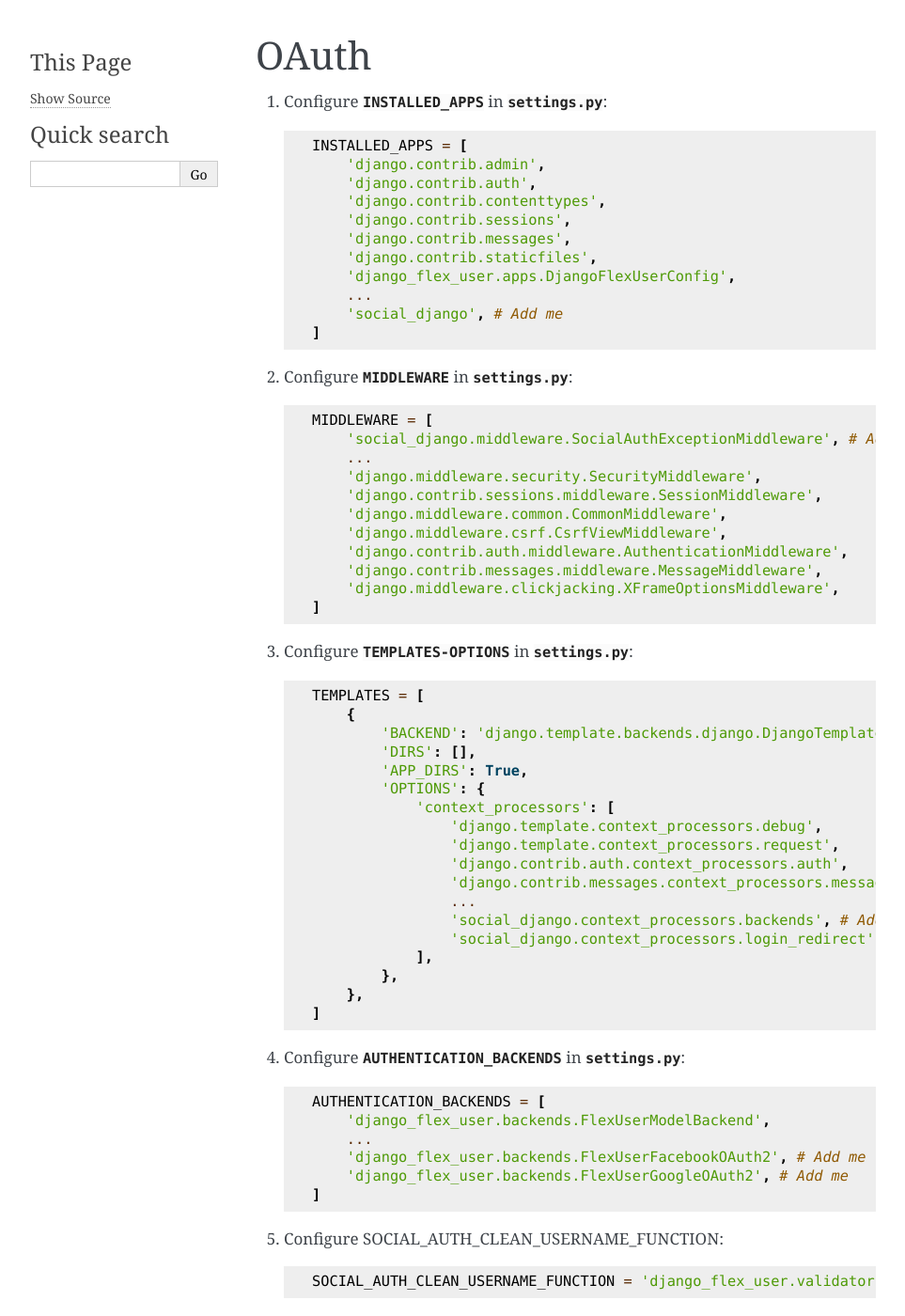
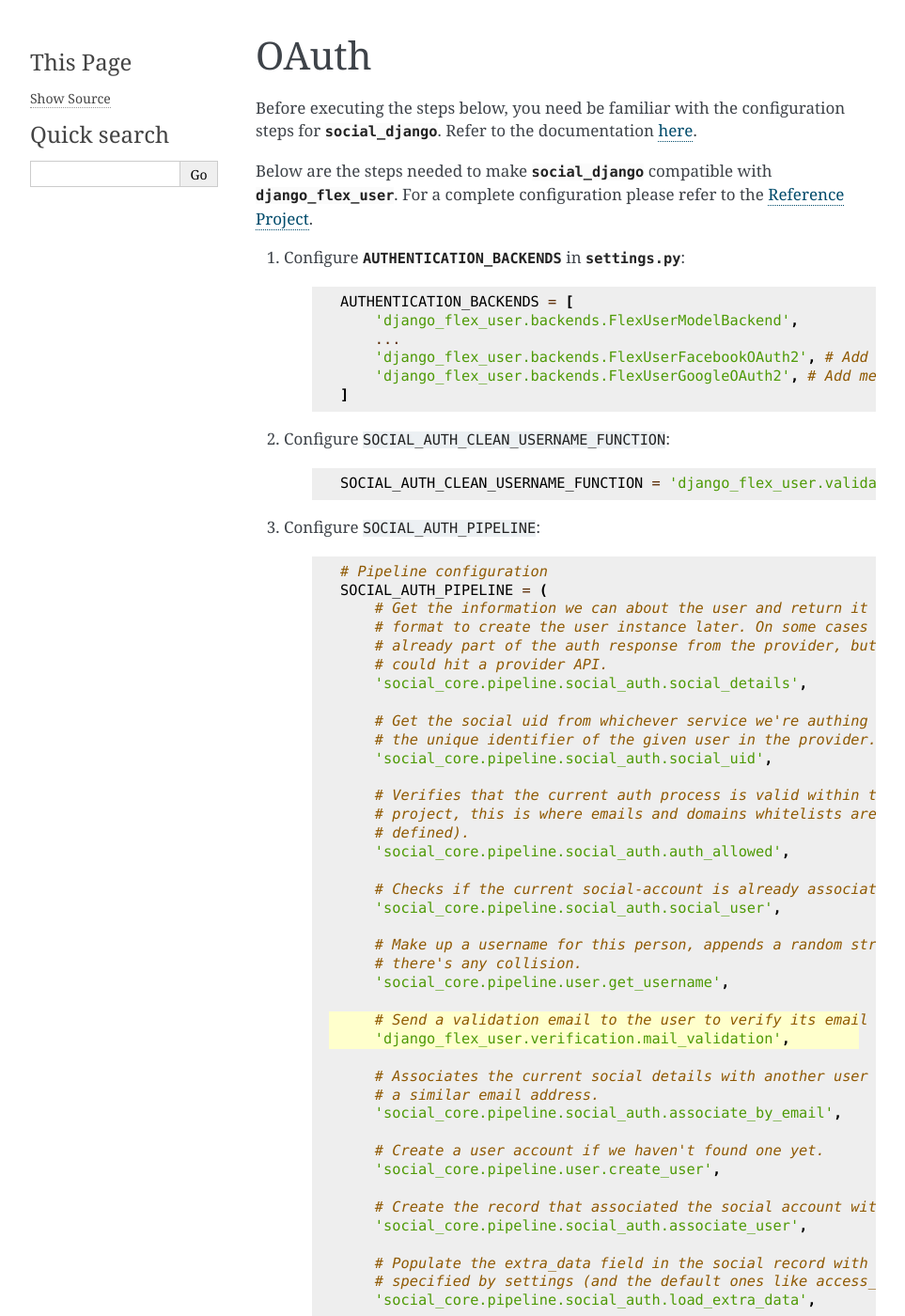
Before and after one commit to ebenh/django-flex-user, a Sphinx documentation site: the page built from docs/source/oauth.rst, in a window 1280 px wide and 1400 px high. Shown: the whole window at 94% size, without its empty margins (148-1111 px from the left). Built offline with Sphinx 7.4.7, drawn with Linux system fonts in a browser that asks for light colours; some of the changed text lies outside the part shown.

Commit message:
Updating documentation

```diff
--- a/docs/source/oauth.rst
+++ b/docs/source/oauth.rst
@@ -1,156 +1,83 @@
 OAuth
 =====
 
-#. Configure :setting:`INSTALLED_APPS` in :mod:`settings.py`::
+Before executing the steps below, you need be familiar with the configuration steps for :mod:`social_django`. Refer to
+the documentation `here <https://python-social-auth.readthedocs.io/en/latest/configuration/django.html>`_.
 
-    INSTALLED_APPS = [
-        'django.contrib.admin',
-        'django.contrib.auth',
-        'django.contrib.contenttypes',
-        'django.contrib.sessions',
-        'django.contrib.messages',
-        'django.contrib.staticfiles',
-        'django_flex_user.apps.DjangoFlexUserConfig',
-        ...
-        'social_django', # Add me
-    ]
+Below are the steps needed to make :mod:`social_django` compatible with :mod:`django_flex_user`. For a complete
+configuration please refer to the :doc:`reference_implementation`.
 
-#. Configure :setting:`MIDDLEWARE` in :mod:`settings.py`::
+#. Configure :setting:`AUTHENTICATION_BACKENDS` in :mod:`settings.py`:
 
-    MIDDLEWARE = [
-        'social_django.middleware.SocialAuthExceptionMiddleware', # Add me
-        ...
-        'django.middleware.security.SecurityMiddleware',
-        'django.contrib.sessions.middleware.SessionMiddleware',
-        'django.middleware.common.CommonMiddleware',
-        'django.middleware.csrf.CsrfViewMiddleware',
-        'django.contrib.auth.middleware.AuthenticationMiddleware',
-        'django.contrib.messages.middleware.MessageMiddleware',
-        'django.middleware.clickjacking.XFrameOptionsMiddleware',
-    ]
+    .. code-block:: python
 
-#. Configure :setting:`TEMPLATES-OPTIONS` in :mod:`settings.py`::
+        AUTHENTICATION_BACKENDS = [
+            'django_flex_user.backends.FlexUserModelBackend',
+            ...
+            'django_flex_user.backends.FlexUserFacebookOAuth2', # Add me
+            'django_flex_user.backends.FlexUserGoogleOAuth2', # Add me
+        ]
 
-    TEMPLATES = [
-        {
-            'BACKEND': 'django.template.backends.django.DjangoTemplates',
-            'DIRS': [],
-            'APP_DIRS': True,
-            'OPTIONS': {
-                'context_processors': [
-                    'django.template.context_processors.debug',
-                    'django.template.context_processors.request',
-                    'django.contrib.auth.context_processors.auth',
-                    'django.contrib.messages.context_processors.messages',
-                    ...
-                    'social_django.context_processors.backends', # Add me
-                    'social_django.context_processors.login_redirect', # Add me
-                ],
-            },
-        },
-    ]
+#. Configure ``SOCIAL_AUTH_CLEAN_USERNAME_FUNCTION``:
 
-#. Configure :setting:`AUTHENTICATION_BACKENDS` in :mod:`settings.py`::
+    .. code-block:: python
 
-    AUTHENTICATION_BACKENDS = [
-        'django_flex_user.backends.FlexUserModelBackend',
-        ...
-        'django_flex_user.backends.FlexUserFacebookOAuth2', # Add me
-        'django_flex_user.backends.FlexUserGoogleOAuth2', # Add me
-    ]
+        SOCIAL_AUTH_CLEAN_USERNAME_FUNCTION = 'django_flex_user.validators.flex_user_clean_username'
 
-#. Configure SOCIAL_AUTH_CLEAN_USERNAME_FUNCTION::
+#. Configure ``SOCIAL_AUTH_PIPELINE``:
 
-    SOCIAL_AUTH_CLEAN_USERNAME_FUNCTION = 'django_flex_user.validators.flex_user_clean_username'
+    .. code-block:: python
+        :emphasize-lines: 25-26
 
-#. Configure your redirect URLs::
+        # Pipeline configuration
+        SOCIAL_AUTH_PIPELINE = (
+            # Get the information we can about the user and return it in a simple
+            # format to create the user instance later. On some cases the details are
+            # already part of the auth response from the provider, but sometimes this
+            # could hit a provider API.
+            'social_core.pipeline.social_auth.social_details',
 
-    SOCIAL_AUTH_LOGIN_REDIRECT_URL = ...
-    SOCIAL_AUTH_LOGIN_ERROR_URL = ...
-    SOCIAL_AUTH_LOGIN_URL = ...
-    SOCIAL_AUTH_NEW_USER_REDIRECT_URL = ...
-    SOCIAL_AUTH_NEW_ASSOCIATION_REDIRECT_URL = ...
-    SOCIAL_AUTH_DISCONNECT_REDIRECT_URL = ...
-    SOCIAL_AUTH_INACTIVE_USER_URL = ...
+            # Get the social uid from whichever service we're authing thru. The uid is
+            # the unique identifier of the given user in the provider.
+            'social_core.pipeline.social_auth.social_uid',
 
-#. Configure the Facebook API::
+            # Verifies that the current auth process is valid within the current
+            # project, this is where emails and domains whitelists are applied (if
+            # defined).
+            'social_core.pipeline.social_auth.auth_allowed',
 
-    SOCIAL_AUTH_FACEBOOK_KEY = ...  # App ID
-    SOCIAL_AUTH_FACEBOOK_SECRET = ...  # App Secret
+            # Checks if the current social-account is already associated in the site.
+            'social_core.pipeline.social_auth.social_user',
 
-    SOCIAL_AUTH_FACEBOOK_SCOPE = ['email', ]
-    SOCIAL_AUTH_FACEBOOK_PROFILE_EXTRA_PARAMS = {
-        'fields': 'id, name, email, picture',
-    }
-    SOCIAL_AUTH_FACEBOOK_EXTRA_DATA = [
-        ('name', 'name', True),
-        ('email', 'email', True)
-    ]
+            # Make up a username for this person, appends a random string at the end if
+            # there's any collision.
+            'social_core.pipeline.user.get_username',
 
-#. Configure the Google API::
+            # Send a validation email to the user to verify its email address.
+            'django_flex_user.verification.mail_validation',
 
-    SOCIAL_AUTH_GOOGLE_OAUTH2_KEY = ...  # client_id
-    SOCIAL_AUTH_GOOGLE_OAUTH2_SECRET = ...  # client_secret
+            # Associates the current social details with another user account with
+            # a similar email address.
+            'social_core.pipeline.social_auth.associate_by_email',
 
-    SOCIAL_AUTH_GOOGLE_OAUTH2_SCOPE = [
-        'https://www.googleapis.com/auth/userinfo.email',
-        'https://www.googleapis.com/auth/userinfo.profile',
-    ]
-    SOCIAL_AUTH_GOOGLE_OAUTH2_EXTRA_DATA = [
-        ('name', 'name', True),
-        ('email', 'email', True)
-    ]
+            # Create a user account if we haven't found one yet.
+            'social_core.pipeline.user.create_user',
 
-#. Configure SOCIAL_AUTH_PIPELINE::
+            # Create the record that associated the social account with this user.
+            'social_core.pipeline.social_auth.associate_user',
 
-    # Pipeline configuration
-    SOCIAL_AUTH_PIPELINE = (
-        # Get the information we can about the user and return it in a simple
-        # format to create the user instance later. On some cases the details are
-        # already part of the auth response from the provider, but sometimes this
-        # could hit a provider API.
-        'social_core.pipeline.social_auth.social_details',
+            # Populate the extra_data field in the social record with the values
+            # specified by settings (and the default ones like access_token, etc).
+            'social_core.pipeline.social_auth.load_extra_data',
 
-        # Get the social uid from whichever service we're authing thru. The uid is
-        # the unique identifier of the given user in the provider.
-        'social_core.pipeline.social_auth.social_uid',
+            # Update the user record with any changed info from the auth service.
+            'social_core.pipeline.user.user_details'  # todo: disable this step
+        )
 
-        # Verifies that the current auth process is valid within the current
-        # project, this is where emails and domains whitelists are applied (if
-        # defined).
-        'social_core.pipeline.social_auth.auth_allowed',
+#. Configure email validation:
 
-        # Checks if the current social-account is already associated in the site.
-        'social_core.pipeline.social_auth.social_user',
+    .. code-block:: python
 
-        # Make up a username for this person, appends a random string at the end if
-        # there's any collision.
-        'social_core.pipeline.user.get_username',
-
-        # Send a validation email to the user to verify its email address.
-        # 'social_core.pipeline.mail.mail_validation',
-        'django_flex_user.verification.mail_validation',
-
-        # Associates the current social details with another user account with
-        # a similar email address.
-        'social_core.pipeline.social_auth.associate_by_email',
-
-        # Create a user account if we haven't found one yet.
-        'social_core.pipeline.user.create_user',
-
-        # Create the record that associated the social account with this user.
-        'social_core.pipeline.social_auth.associate_user',
-
-        # Populate the extra_data field in the social record with the values
-        # specified by settings (and the default ones like access_token, etc).
-        'social_core.pipeline.social_auth.load_extra_data',
-
-        # Update the user record with any changed info from the auth service.
-        'social_core.pipeline.user.user_details'  # todo: disable this step
-    )
-
-#. Configure email validation::
-
-    SOCIAL_AUTH_EMAIL_VALIDATION_URL = ...
-    SOCIAL_AUTH_EMAIL_VALIDATION_FUNCTION = ...
-    SOCIAL_AUTH_FACEBOOK_FORCE_EMAIL_VALIDATION = True
+        SOCIAL_AUTH_EMAIL_VALIDATION_URL = ...
+        SOCIAL_AUTH_EMAIL_VALIDATION_FUNCTION = ...
+        SOCIAL_AUTH_FACEBOOK_FORCE_EMAIL_VALIDATION = True
```
